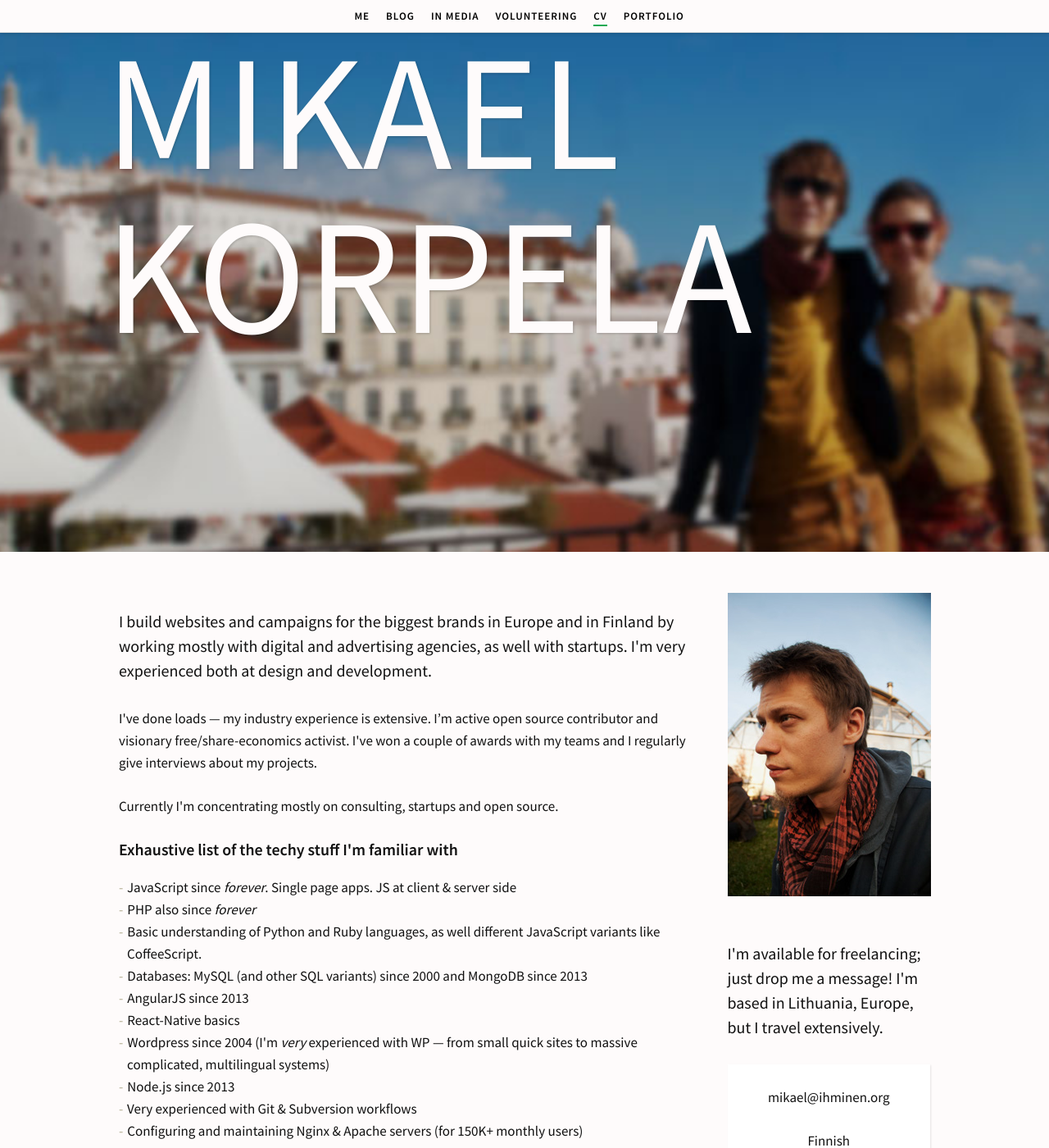
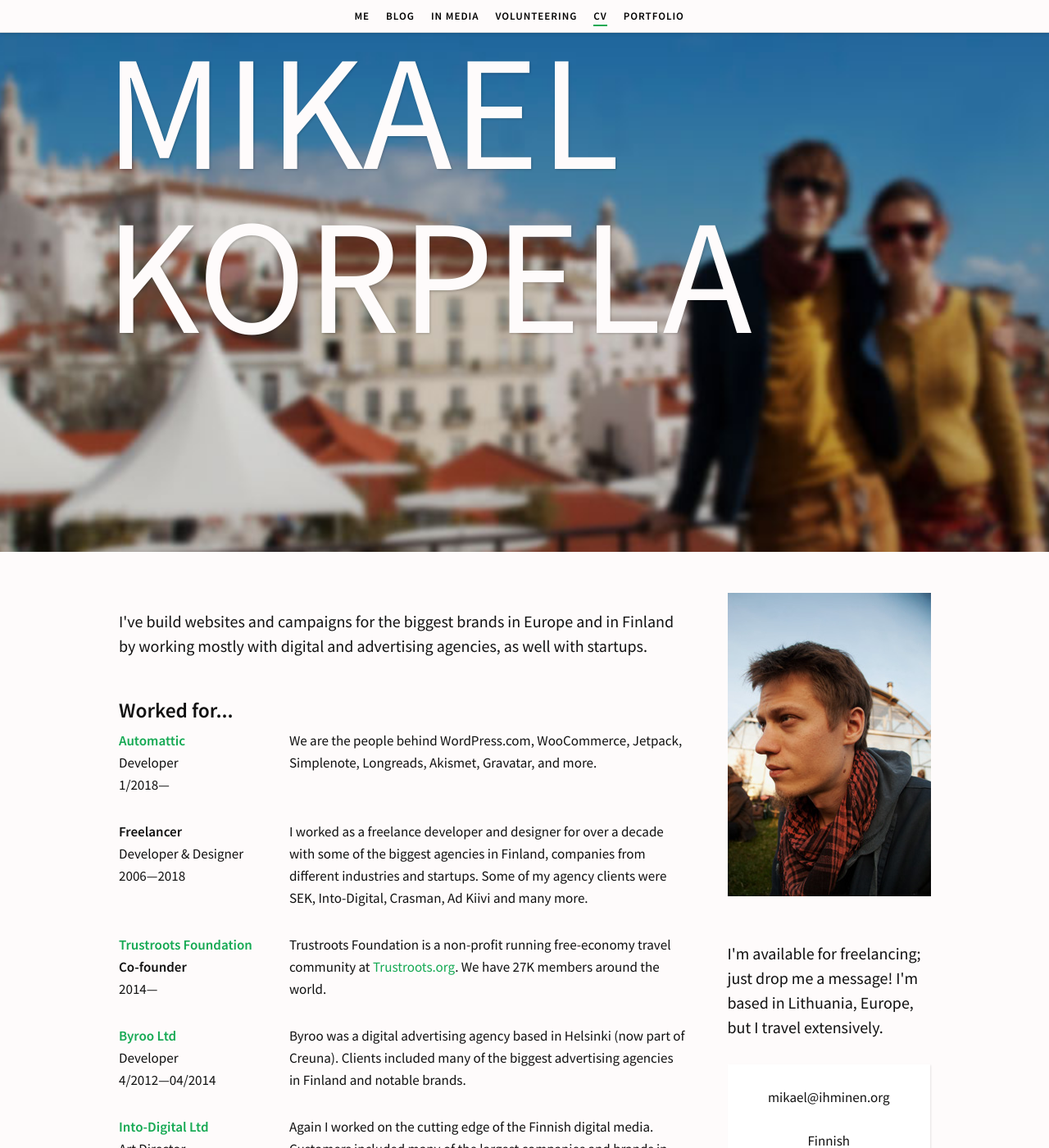
Before and after one commit to simison/simison.github.io, a Jekyll site: the page built from cv/index.html, in a window 1280 px wide and 1400 px high, scrolled down 686 px. Shown: the whole window at 82% size. Built offline with Jekyll 4.4.1, drawn with Linux system fonts in a browser that asks for light colours; some web fonts are replaced; some of the changed text lies outside the part shown.

Commit message:
Update CV

```diff
--- a/cv/index.html
+++ b/cv/index.html
@@ -22,11 +22,12 @@ body_id: "cv"
     <div class="content" id="content">
 
       <p class="lead cv-lead">
-        I build websites and campaigns for the biggest brands in Europe and in
+        I've build websites and campaigns for the biggest brands in Europe and in
         Finland by working mostly with digital and advertising agencies, as
-        well with startups. I'm very experienced both at design and development.
+        well with startups.
       </p>
 
+      <!--
       <p>
         I've done loads — my industry experience is extensive. I’m active open
         source contributor and visionary free/share-economics activist. I've won
@@ -76,19 +77,31 @@ body_id: "cv"
         <li>Illustrator</li>
         <li>Sketch</li>
       </ul>
+      -->
 
       <h2 id="work">Worked for...</h2>
       <ol id="offices">
 
       <li>
         <div class="summary">
-          <h4>Freelancer</h4>
-          Developer & Designer
+          <h4><a href="https://automattic.com/">Automattic</a></h4>
+          Developer<br>
+          1/2018—
         </div>
         <div class="description">
-          I've worked with multiple agencies, companies and startups as a
-          freelance developer and designer. SEK, Into-Digital, Crasman,
-          Ad Kiivi and many more.
+          We are the people behind WordPress.com, WooCommerce, Jetpack, Simplenote, Longreads, Akismet, Gravatar, and more.
+        </div>
+      </li>
+
+      <li>
+        <div class="summary">
+          <h4>Freelancer</h4>
+          Developer & Designer<br>
+          2006—2018
+        </div>
+        <div class="description">
+          I worked as a freelance developer and designer for over a decade with some of the biggest agencies in Finland,
+          companies from different industries and startups. Some of my agency clients were SEK, Into-Digital, Crasman, Ad Kiivi and many more.
         </div>
       </li>
 
```
